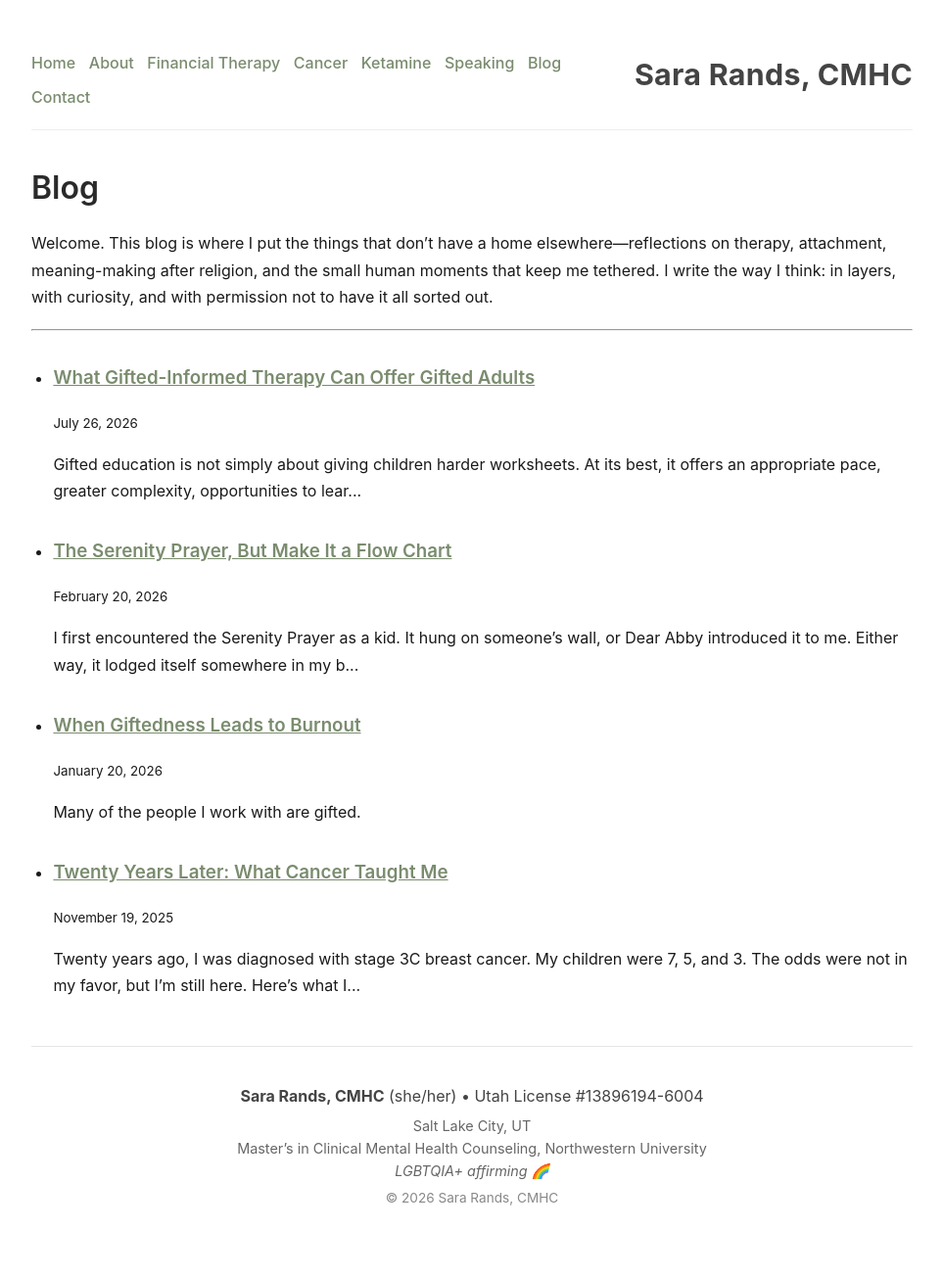
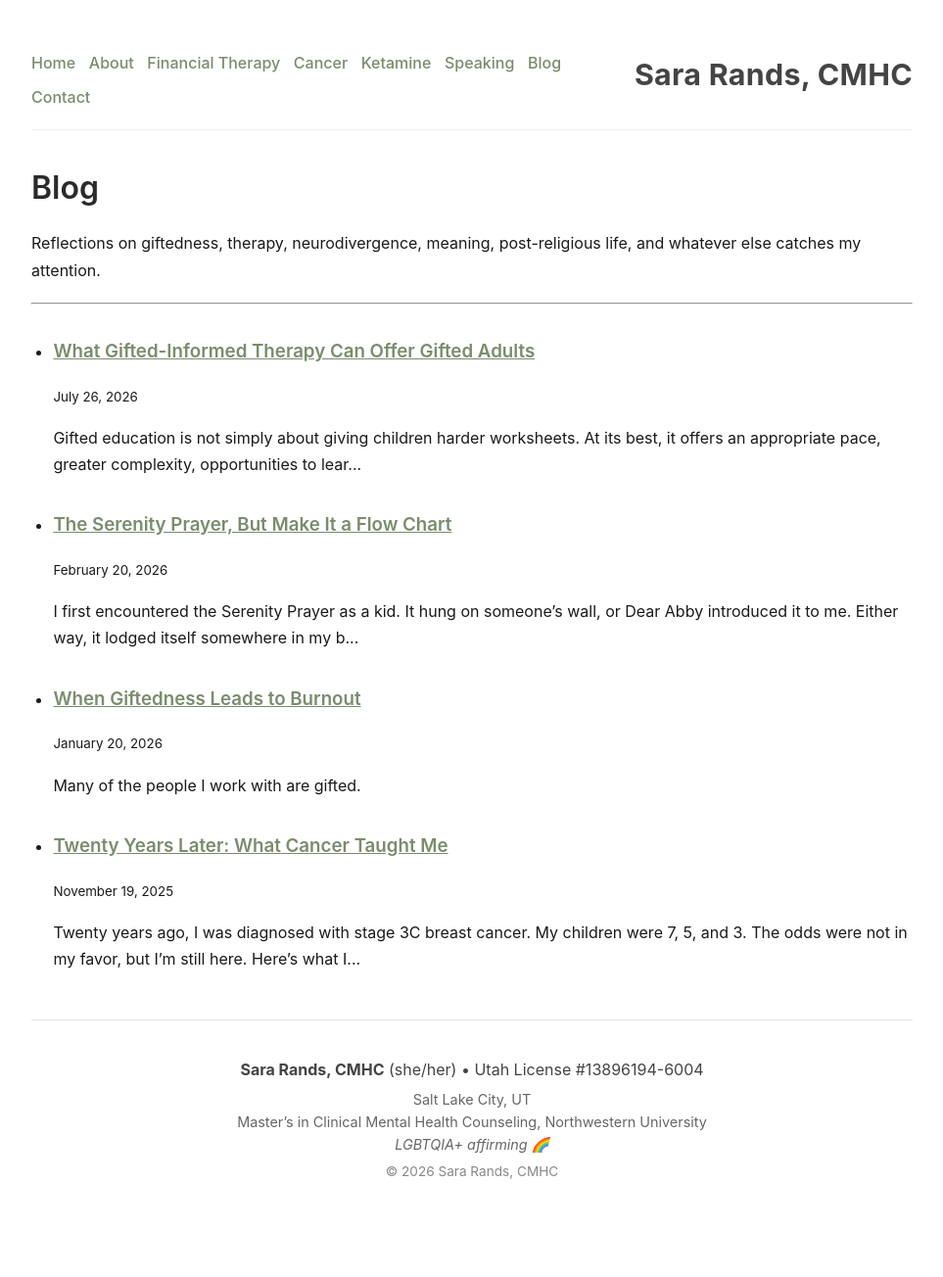
Before and after one commit to SaraRands/sararands-site, a Jekyll site: the page built from blog/index.md, in a window 1280 px wide. Shown: the whole page at 98% size, without its empty margins (158-1121 px from the left). Built offline with Jekyll 4.4.1, drawn with Linux system fonts in a browser that asks for light colours; after the commit the page ends 1277 px from its top, so only the background shows below that.

Commit message:
blog container

```diff
--- a/blog/index.md
+++ b/blog/index.md
@@ -1,13 +1,13 @@
 ---
 layout: default
-title: "Reflections on Meaning, Healing & Post-Religious Life | Sara Rands, CMHC"
-description: "Essays on identity, grief, parenting, post-religious life, neurodivergence, and the quiet work of becoming. Written by Sara Rands, a Salt Lake City therapist and cancer survivor who works with deep thinkers and sensitive souls."
+title: "Blog | Sara Rands, CMHC"
+description: "Essays on giftedness, therapy, neurodivergence, identity, meaning, and post-religious life from Salt Lake City therapist Sara Rands, CMHC."
 permalink: /blog/
 ---
 
 # Blog
 
-Welcome. This blog is where I put the things that don’t have a home elsewhere---reflections on therapy, attachment, meaning-making after religion, and the small human moments that keep me tethered. I write the way I think: in layers, with curiosity, and with permission not to have it all sorted out.
+Reflections on giftedness, therapy, neurodivergence, meaning, post-religious life, and whatever else catches my attention.
 
 ---
 
```
